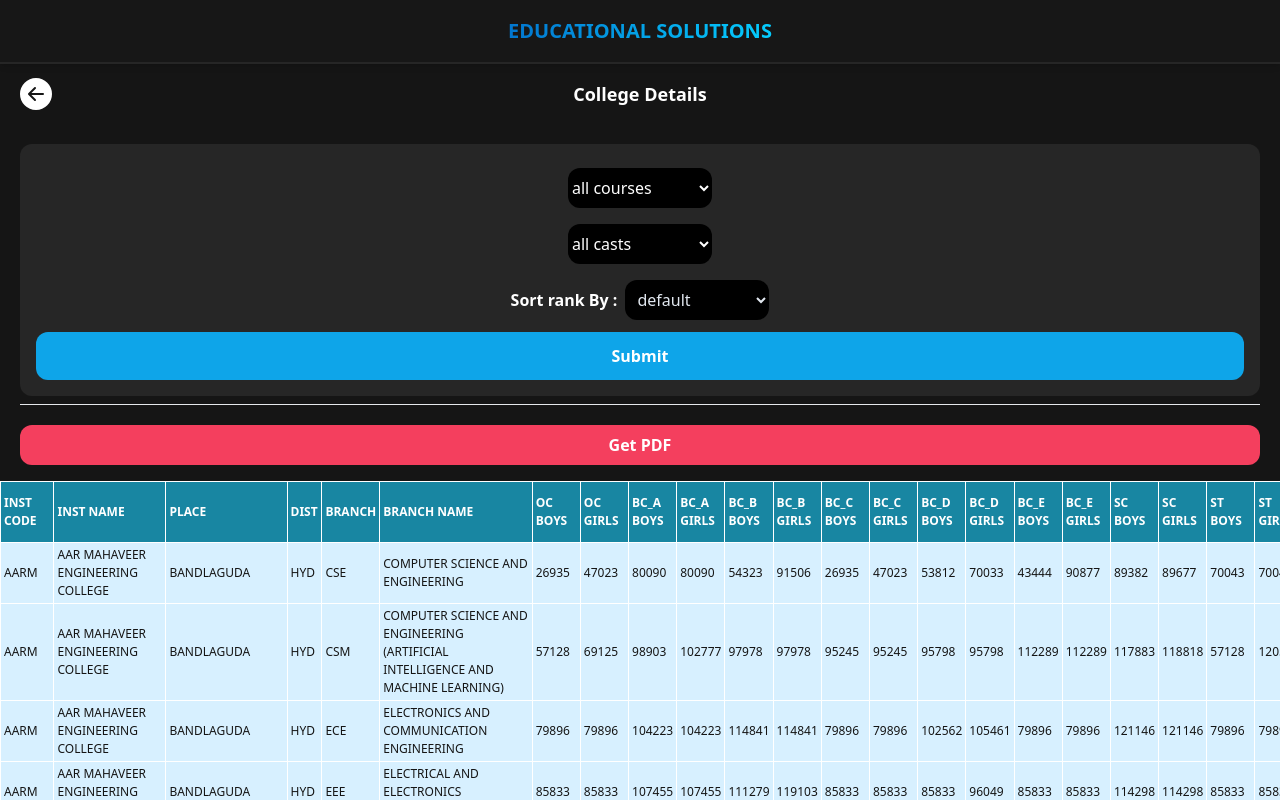
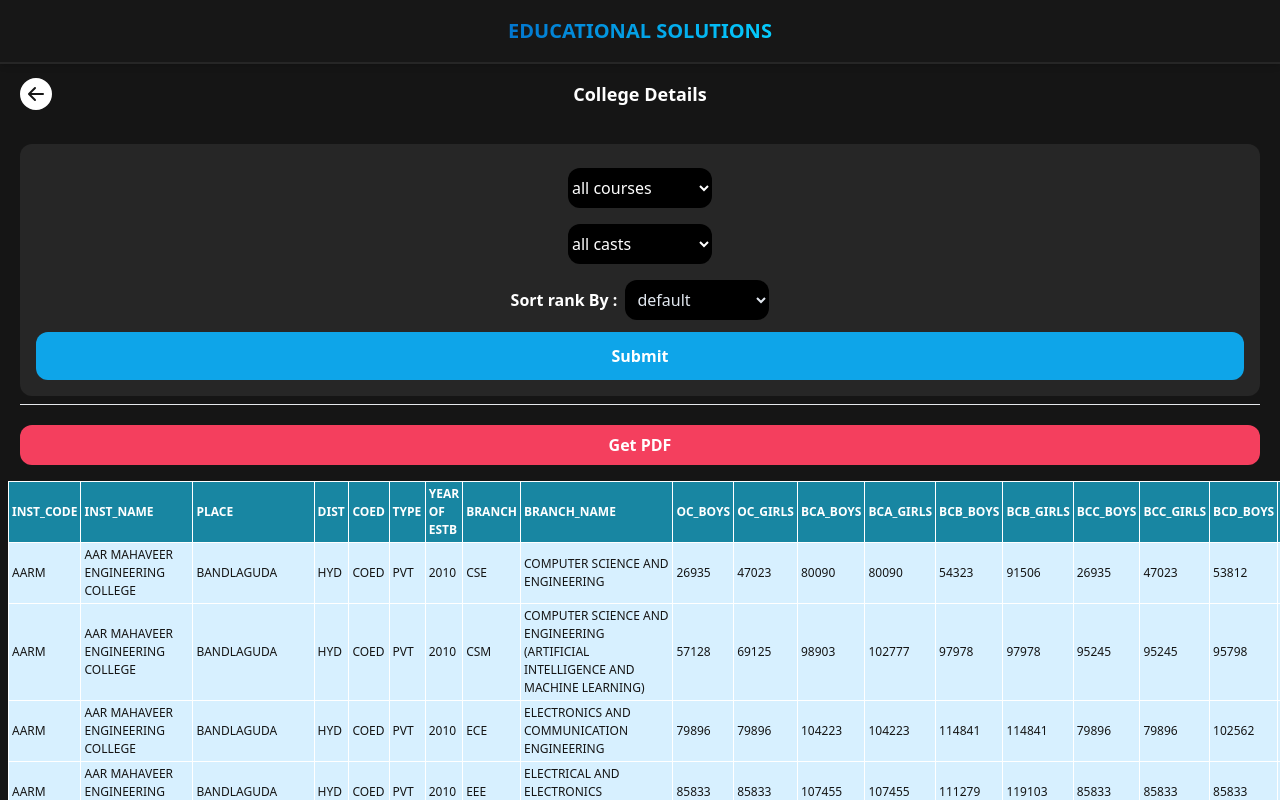
Before and after one commit to VishwanthBarma/College-Predictor, a Next.js app: page /collegedetails in a window 1280 px wide. Shown: the top 800 px of the page. Built offline with nearby package versions, Linux system fonts and the light colour scheme.

Commit message:
developed: displayTable

```diff
--- a/components/Table/DisplayTable.js
+++ b/components/Table/DisplayTable.js
@@ -1,72 +1,46 @@
-import React from "react";
+import { ThreeBounce } from "better-react-spinkit";
+import React, { useEffect, useState } from "react";
 
 function DisplayTable({ data }) {
+  const [tableHeaders, setTableHeaders] = useState([]);
+
+  useEffect(() => {
+    getKeys();
+  }, []);
+
+  const getKeys = () => {
+    setTableHeaders(Object.keys(data[0]));
+  };
+
+  const RenderRows = ({ item }) =>
+    tableHeaders.map((value) => <td>{item[value]}</td>);
+
   return (
-    <div className="overflow-scroll r-h2">
+    <div className="overflow-scroll r-h2 w-screen px-2">
+      {tableHeaders.length != 0 ? (
         <table>
           <thead>
             <tr>
-            <th>INST CODE</th>
-            <th>INST NAME</th>
-            <th>PLACE</th>
-            <th>DIST</th>
-            <th>BRANCH</th>
-            <th>BRANCH NAME</th>
-            <th>OC BOYS</th>
-            <th>OC GIRLS</th>
-            <th>BC_A BOYS</th>
-            <th>BC_A GIRLS</th>
-            <th>BC_B BOYS</th>
-            <th>BC_B GIRLS</th>
-            <th>BC_C BOYS</th>
-            <th>BC_C GIRLS</th>
-            <th>BC_D BOYS</th>
-            <th>BC_D GIRLS</th>
-            <th>BC_E BOYS</th>
-            <th>BC_E GIRLS</th>
-            <th>SC BOYS</th>
-            <th>SC GIRLS</th>
-            <th>ST BOYS</th>
-            <th>ST GIRLS</th>
-            <th>EWS GEN OU</th>
-            <th>EWS GIRLS OU</th>
-            <th>TUITION FEE</th>
-            <th>AFFILIATED</th>
+              {tableHeaders.map((key, index) => (
+                <th key={key}>{key.toUpperCase()}</th>
+              ))}
             </tr>
           </thead>
           <tbody>
-          {data.map((list) => (
+            {data.map((item) => (
+              <>
                 <tr>
-              <td>{list.inst_code}</td>
-              <td>{list.inst_name}</td>
-              <td>{list.place}</td>
-              <td>{list.dist}</td>
-              <td>{list.branch}</td>
-              <td>{list.branch_name}</td>
-              <td>{list.oc_boys}</td>
-              <td>{list.oc_girls}</td>
-              <td>{list.bca_boys}</td>
-              <td>{list.bca_girls}</td>
-              <td>{list.bcb_boys}</td>
-              <td>{list.bcb_girls}</td>
-              <td>{list.bcc_boys}</td>
-              <td>{list.bcc_girls}</td>
-              <td>{list.bcd_boys}</td>
-              <td>{list.bcd_girls}</td>
-              <td>{list.bce_boys}</td>
-              <td>{list.bce_girls}</td>
-              <td>{list.sc_boys}</td>
-              <td>{list.sc_girls}</td>
-              <td>{list.st_boys}</td>
-              <td>{list.st_girls}</td>
-              <td>{list.ews_gen_ou}</td>
-              <td>{list.ews_gen_ou}</td>
-              <td>{list.tuition_fee}</td>
-              <td>{list.affiliated}</td>
+                  <RenderRows item={item} />
                 </tr>
+              </>
             ))}
           </tbody>
         </table>
+      ) : (
+        <div className="flex items-center justify-center mt-5">
+          <ThreeBounce size={30} color="orange" />
+        </div>
+      )}
     </div>
   );
 }
--- a/package.json
+++ b/package.json
@@ -9,6 +9,7 @@
     "lint": "next lint"
   },
   "dependencies": {
+    "better-react-spinkit": "^2.0.4",
     "next": "12.2.5",
     "react": "18.2.0",
     "react-dom": "18.2.0",
--- a/pages/collegedetails.js
+++ b/pages/collegedetails.js
@@ -1,3 +1,4 @@
+import { ThreeBounce } from "better-react-spinkit";
 import { useRouter } from "next/router";
 import React, { useState } from "react";
 import { BsFillArrowLeftCircleFill } from "react-icons/bs";
@@ -7,9 +8,13 @@ import data from "../public/collegedata.json";
 function collegedetails() {
   const router = useRouter();
   const [colleges, setColleges] = useState(data);
+  const [playData, setPlayData] = useState(data);
+  const [courses, setCourses] = useState([]);
+  const [casts, setCasts] = useState([]);
   const [selectCasts, setSelectCasts] = useState(false);
   const [selectCourses, setSelectCourses] = useState(false);
   const [sortBy, setSortBy] = useState("default");
+  const [loading, setLoading] = useState(false);
 
   const handleCourseSelect = (e) => {
     e.target.value == "1" ? setSelectCourses(true) : setSelectCourses(false);
@@ -22,6 +27,35 @@ function collegedetails() {
   const handleSort = (e) => {
     setSortBy(e.target.value);
   };
+
+  const handleCasts = (e) => {
+    const value = Array.from(
+      e.target.selectedOptions,
+      (option) => option.value
+    );
+    console.log(e.target.selectedOptions);
+    setCasts({ options: value });
+  };
+
+  const hanldeCourses = (e) => {
+    const value = Array.from(
+      e.target.selectedOptions,
+      (option) => option.value
+    );
+    setCourses({ options: value });
+  };
+
+  const handleSubmit = (e) => {
+    e.preventDefault();
+    setLoading(true);
+    console.log("clicked");
+    if (courses.length == 0 && casts.length == 0 && sortBy == "default") {
+      setPlayData(colleges);
+    }
+
+    setLoading(false);
+  };
+
   return (
     <div>
       <div className="flex items-center justify-center p-4">
@@ -52,8 +86,8 @@ function collegedetails() {
 
             {selectCourses && (
               <select
-                name="select courses"
-                multiple
+                multiple={true}
+                onChange={(e) => hanldeCourses(e)}
                 className="text-slate-200 outline-none p-2 rounded-xl bg-black h-10 w-36"
               >
                 <option value="CSE">CSE</option>
@@ -86,8 +120,8 @@ function collegedetails() {
 
             {selectCasts && (
               <select
-                name="select casts"
-                multiple
+                onChange={(e) => handleCasts(e)}
+                multiple={true}
                 className="text-slate-200 outline-none p-2 rounded-xl bg-black h-10 w-36"
               >
                 <option value="oc">OC</option>
@@ -115,7 +149,7 @@ function collegedetails() {
           </div>
           <button
             type="submit"
-            className="bg-sky-500 p-3 w-full rounded-xl font-semibold mt-3"
+            className="bg-sky-500 p-3 w-full hover:bg-sky-600 active:bg-sky-400 rounded-xl font-semibold mt-3"
           >
             Submit
           </button>
@@ -127,9 +161,13 @@ function collegedetails() {
           <button className="w-full mb-4 font-semibold bg-rose-500 p-2 rounded-xl">
             Get PDF
           </button>
-          <div className="w-screen">
-            <DisplayTable data={colleges} />
-          </div>
+          {!loading ? (
+            <DisplayTable data={playData} />
+          ) : (
+            <div className="flex items-center justify-center mt-5">
+              <ThreeBounce size={30} color="orange" />
+            </div>
+          )}
         </div>
       </div>
     </div>
```
Also changed, not shown: 1 other file (tests, documents, lock files or other folders). Lines whose indentation alone changed are shown as unchanged.
